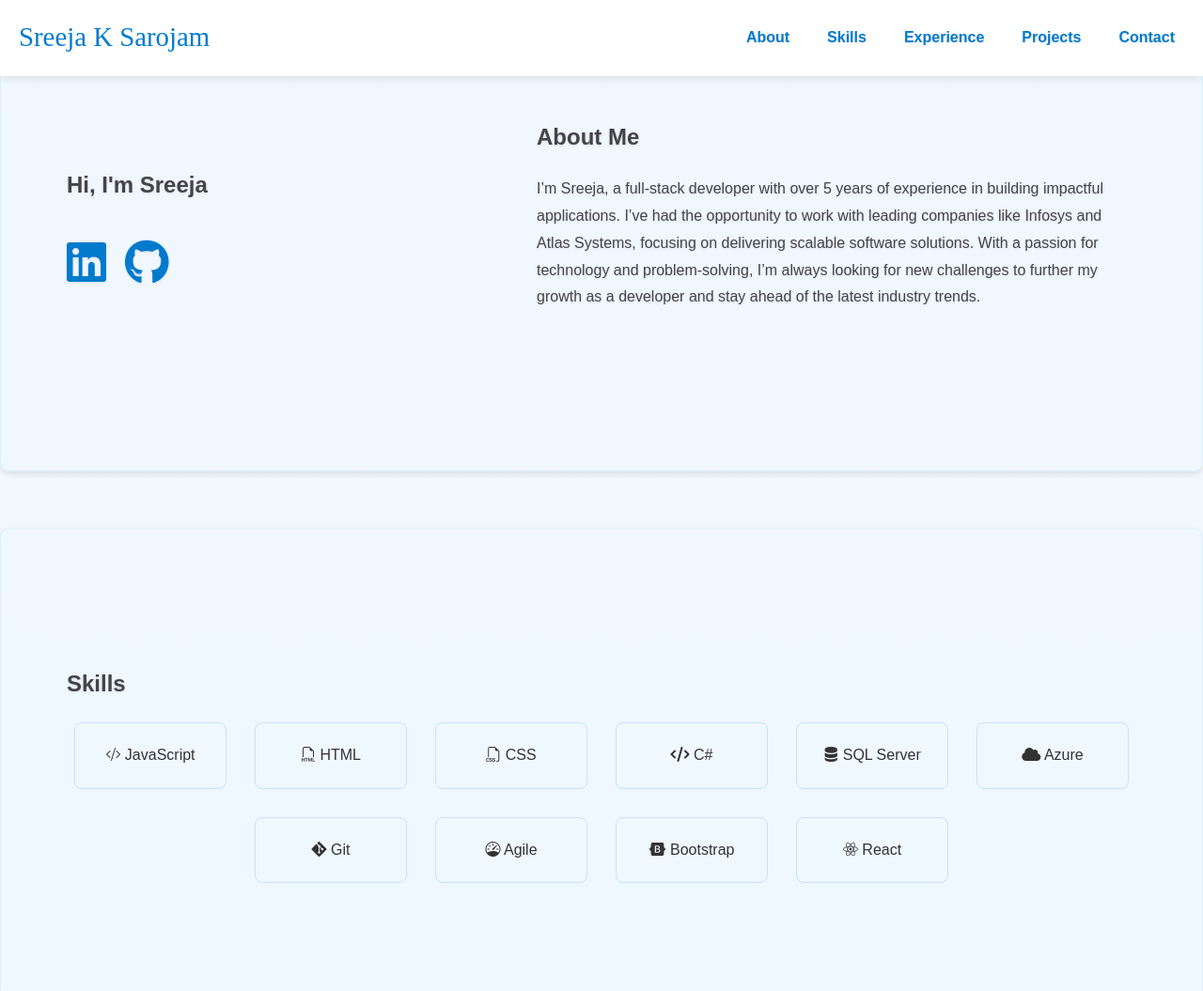
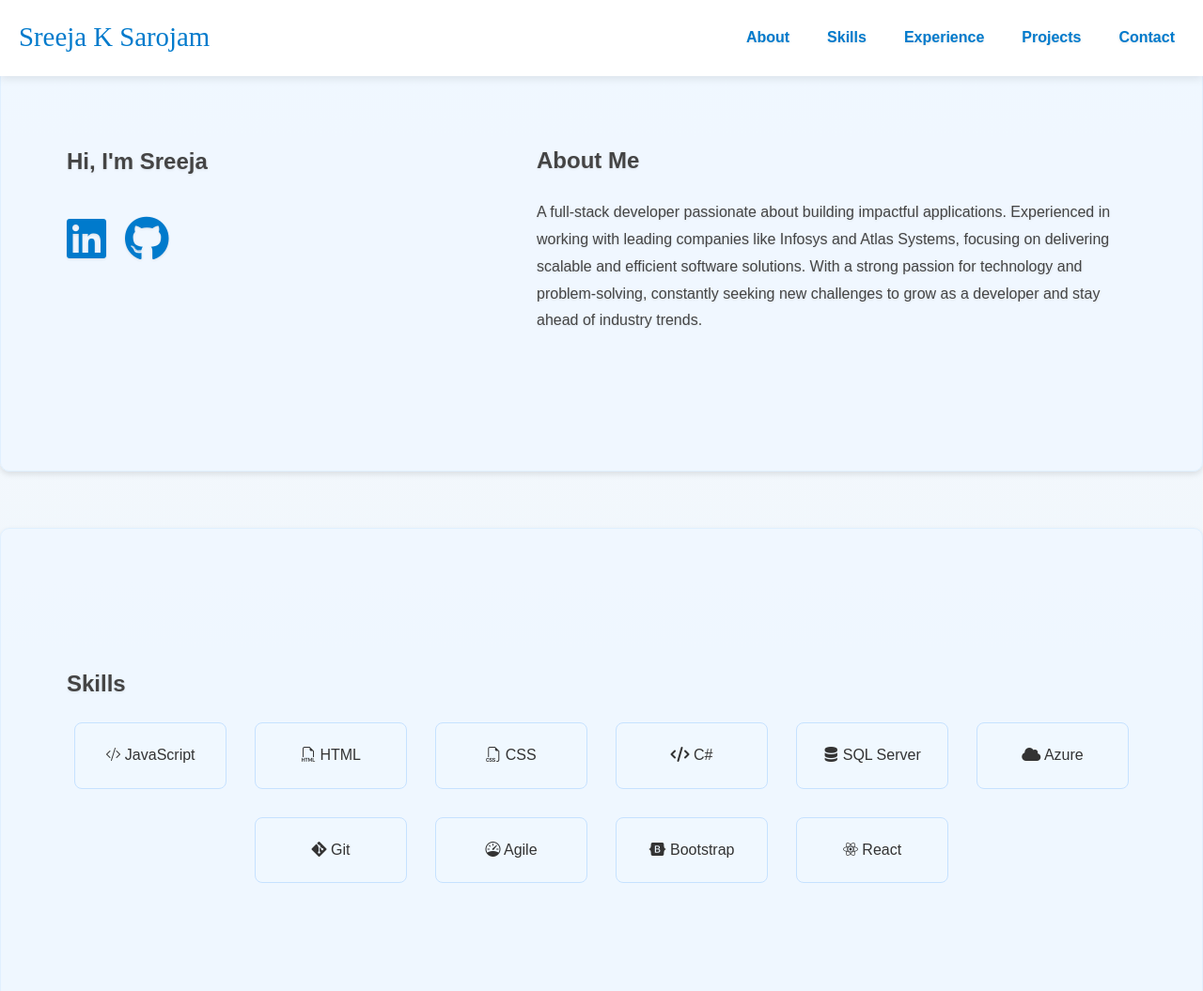
Before and after one commit to sreejaks23/my-portfolio, a plain HTML site: page index.html in a window 1280 px wide. Shown: the top 1055 px of the page at 94% size. Drawn offline with nearby package versions, Linux system fonts and the light colour scheme; some icons are missing.

```diff
--- a/index.html
+++ b/index.html
@@ -57,7 +57,8 @@
     <div id="about" class="about-content">
         <h2>About Me</h2>
         <p>
-            I’m Sreeja, a full-stack developer with over 5 years of experience in building impactful applications. I’ve had the opportunity to work with leading companies like Infosys and Atlas Systems, focusing on delivering scalable software solutions. With a passion for technology and problem-solving, I’m always looking for new challenges to further my growth as a developer and stay ahead of the latest industry trends.
+            A full-stack developer passionate about building impactful applications. Experienced in working with leading companies like Infosys and Atlas Systems, focusing on delivering scalable and efficient software solutions. With a strong passion for technology and problem-solving, constantly seeking new challenges to grow as a developer and stay ahead of industry trends.
+
         </p>
     </div>
   </div>
--- a/styles.css
+++ b/styles.css
@@ -115,7 +115,7 @@ h1, h2, h3, p, li, a {
 /* About Section Styling */
 .about-content {
     padding-left: 500px;
-    margin-top: -220px;
+    margin-top: -170px;
 }
 
 /* Section Styling */
```
